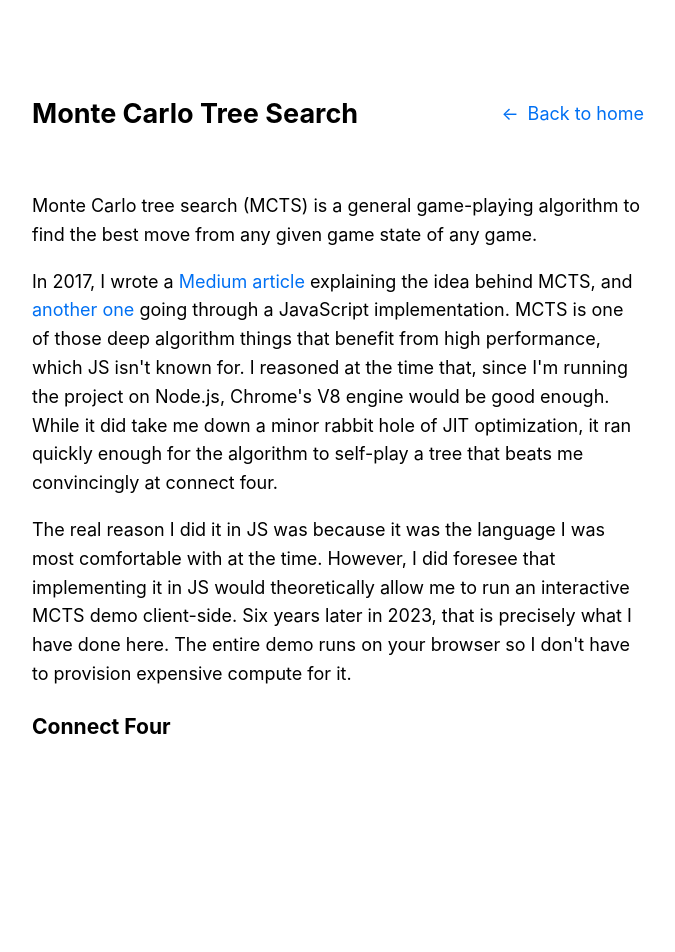
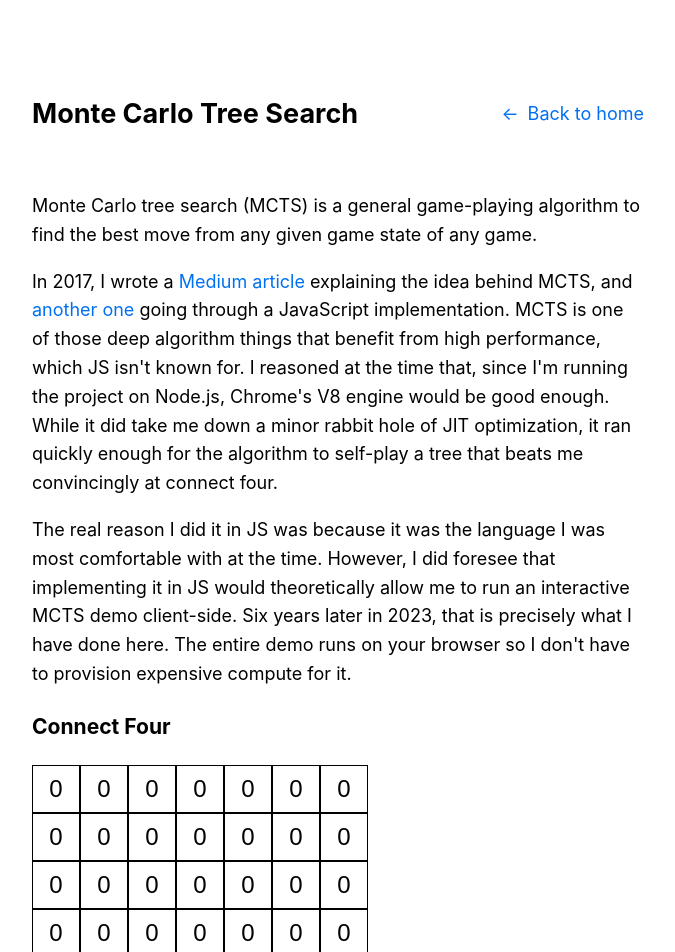
Before and after one commit to quasimik/personal-website, a Next.js app: page /projects/mcts in a window 1280 px wide. Shown: the top 952 px of the page, without its empty margins (302-977 px from the left). Before the commit the page ends 851 px from the top, so only its background shows below. Built offline with nearby package versions, Linux system fonts and the light colour scheme.

Commit message:
Implement connect four grid and buttons

```diff
--- a/pages/projects/mcts.jsx
+++ b/pages/projects/mcts.jsx
@@ -1,11 +1,49 @@
-import Layout, { siteTitle } from '../../components/layout';
+import { useState } from 'react';
+import Layout from '../../components/layout';
+import styles from '/styles/mcts.module.css';
 
 const pageTitle = 'Monte Carlo Tree Search';
 
-function MonteCarloShowcase() {
+function Cell({ value, handler }) {
+  return (
+    <button
+      className={styles.cell}
+      onClick={handler}
+    >
+      {value}
+    </button>
+  )
+}
+
+function ConnectFourMcts() {
+  const [board, setBoard] = useState([
+    [0, 0, 0, 0, 0, 0, 0],
+    [0, 0, 0, 0, 0, 0, 0],
+    [0, 0, 0, 0, 0, 0, 0],
+    [0, 0, 0, 0, 0, 0, 0],
+    [0, 0, 0, 0, 0, 0, 0],
+    [0, 0, 0, 0, 0, 0, 0],
+  ]);
+
+  let handleCellClick = (i, j) => () => {
+    const nextBoard = board.map((row, ci) => (
+      row.map(( cell, cj ) => (
+        (ci === i && cj === j) ? 1 : cell
+      ))
+    ));
+    setBoard(nextBoard);
+  }
+
   return (
     <>
       <h3>Connect Four</h3>
+      <div className={styles.connectFourGrid}>
+        {board.map(( row, i ) => (
+          row.map(( cell, j ) => (
+            <Cell value={cell} handler={handleCellClick(i, j)} />
+          ))
+        ))}
+      </div>
     </>
   )
 }
@@ -31,7 +69,7 @@ export default function MctsProject() {
         client-side. Six years later in 2023, that is precisely what I have done here. The entire demo runs on your
         browser so I don't have to provision expensive compute for it.
       </p>
-      <MonteCarloShowcase />
+      <ConnectFourMcts />
     </Layout>
   )
 }
--- /dev/null
+++ b/styles/mcts.module.css
@@ -0,0 +1,17 @@
+.cell {
+  height: 48px;
+  width: 48px;
+  border: solid 1px;
+  background-color: inherit;
+  font-size: 24px;
+}
+
+.cell:hover {
+  background-color: #dfd;
+}
+
+.connectFourGrid {
+  display: grid;
+  grid-template-rows: repeat(6, 48px);
+  grid-template-columns: repeat(7, 48px);
+}
```
